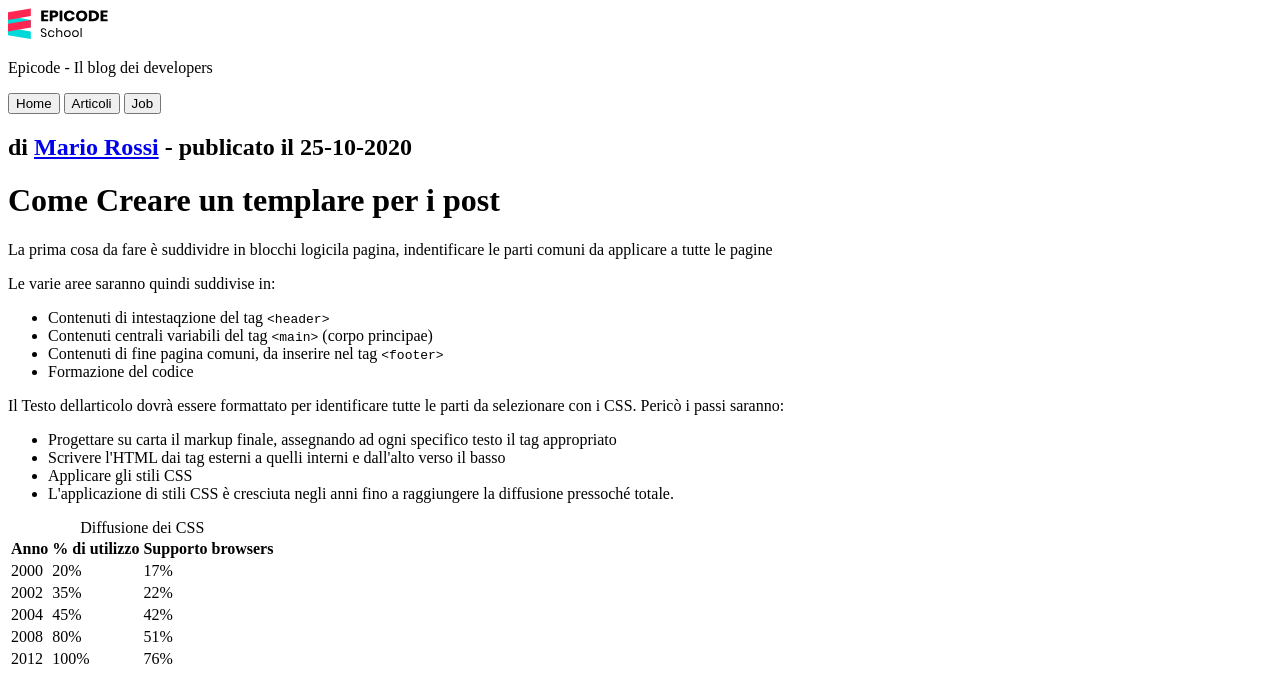
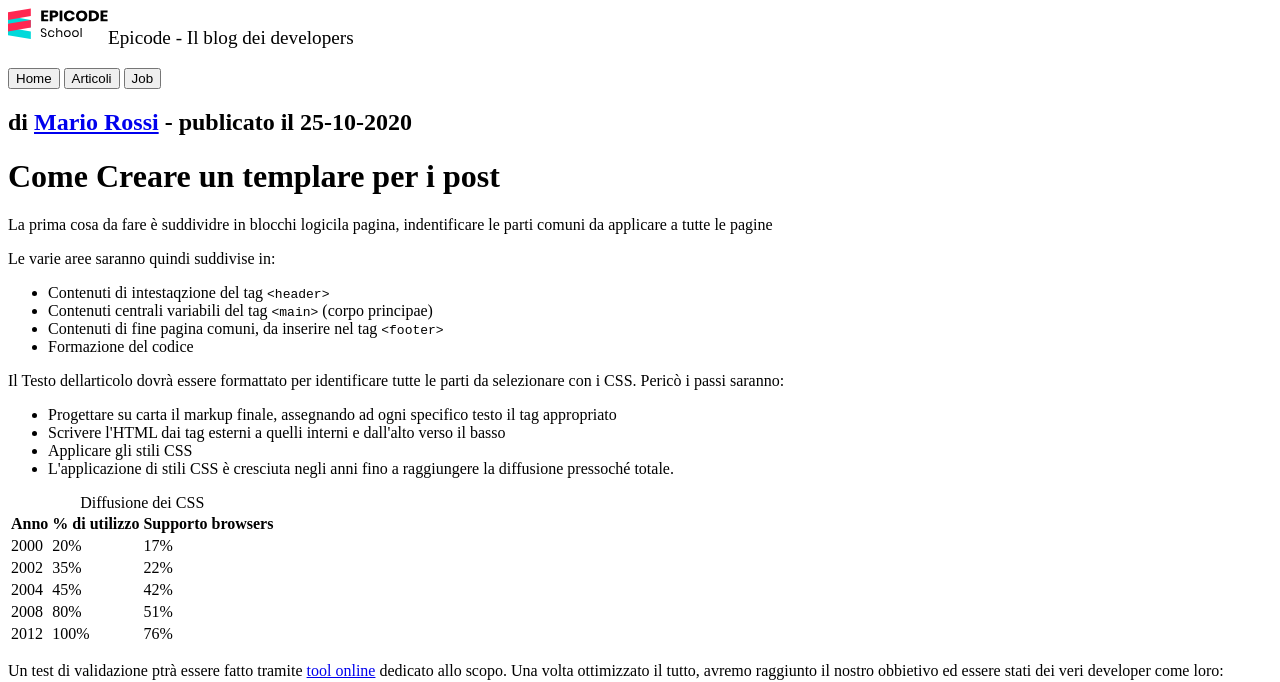
Before and after one commit to aras-pourbijan/U1-W1-D2-form-layout, a plain HTML site: page index.html in a window 1280 px wide. Shown: the top 682 px of the page. Drawn offline with Linux system fonts and the light colour scheme.

Commit message:
fine html

```diff
--- a/index.html
+++ b/index.html
@@ -14,8 +14,10 @@
 
   <body>
     <header>
-      <div><img src="./assets/img/logo.svg" alt="Epicode" width="100px" /></div>
-      <div><p>Epicode - Il blog dei developers</p></div>
+      <div id="logo">
+        <img src="./assets/img/logo.svg" alt="Epicode" width="100px" />
+      </div>
+      <div id="site-name"><p>Epicode - Il blog dei developers</p></div>
     </header>
 
     <nav>
--- a/style.css
+++ b/style.css
@@ -0,0 +1,7 @@
+header{
+    display: flex;
+    justify-content:space-around
+    align-items: center;
+    font-size: 1.2em
+
+}
```
